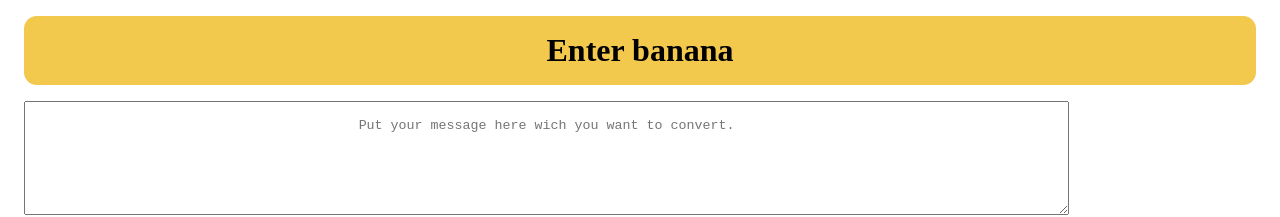
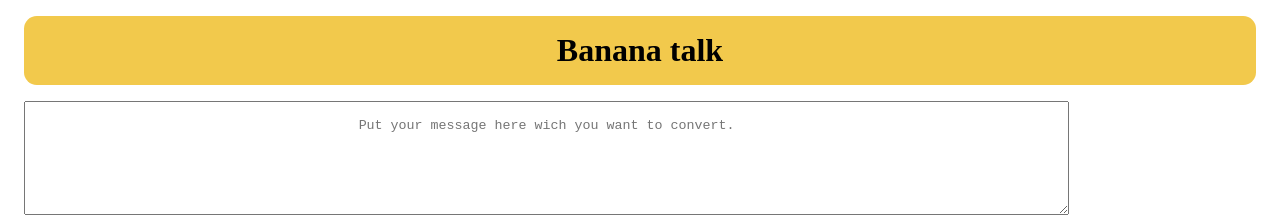
Before and after one commit to RitvikSardana/bananaTranslate, a plain HTML site: page index.html in a window 1280 px wide. Shown: the top 217 px of the page. Drawn offline with Linux system fonts and the light colour scheme.

Commit message:
CSS left

```diff
--- a/index.html
+++ b/index.html
@@ -8,7 +8,7 @@
     <title>Banana Translator</title>
 </head>
 <body>
-    <h1 id = 'header'>Enter banana</h1>
+    <h1 id = 'header'>Banana talk</h1>
     <textarea id ='txt-input' placeholder="Put your message here wich you want to convert."></textarea>
     <button id = 'btn-translate'>Translate</button>
     <div id = 'text'>Translation will come here 👇</div>
```
